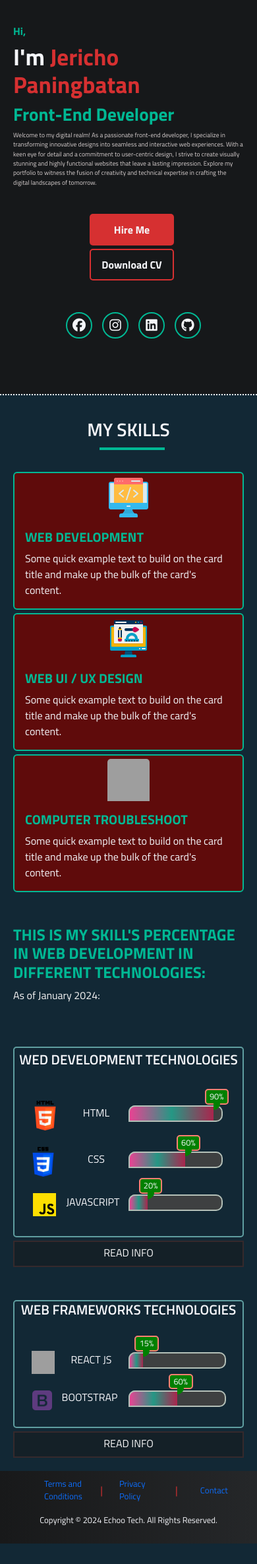
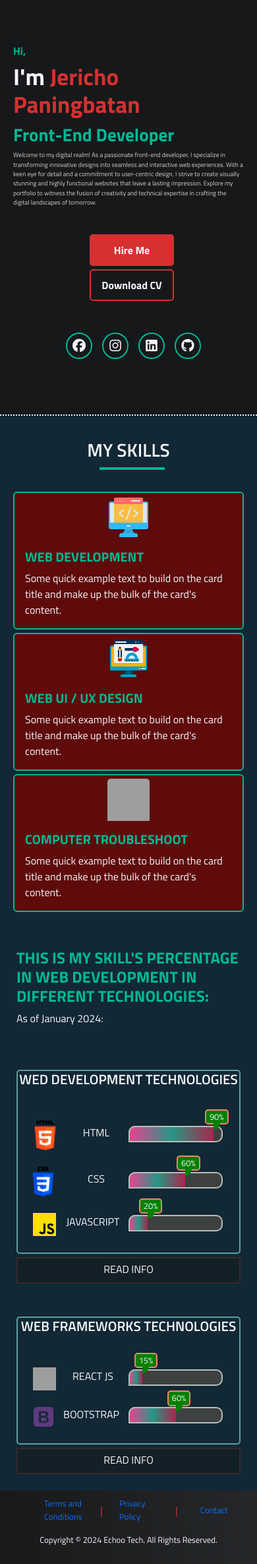
Before and after one commit to Jericho-Paningbatan/Native-Portfolio-Website, a PHP site: page / in a window 390 px wide. Shown: the part 100-2470 px from the top of the page at 66% size. Before the commit the page ends 2439 px from the top, so only its background shows below. Run offline with PHP 8.4, Linux system fonts and the light colour scheme; some libraries are stand-ins or nearby versions; grey boxes are pictures that could not be loaded.

Commit message:
UPDATE: 5:15PM

```diff
--- a/css/styles.css
+++ b/css/styles.css
@@ -1361,7 +1361,6 @@ footer{
   color: var(--anotherColor);
   font-size: 1.7em;
   text-align: left;
-
 }
 .myname-span{
 
@@ -1403,6 +1402,8 @@ footer{
 .text-con{
   text-align: center;
   margin-left: 0;
+  margin-top: 3rem;
+
 }
 
 }
@@ -1456,10 +1457,14 @@ footer{
 
     padding: 0;
   }
-  .percentage-skill
+  .percentage-skill{
+
+    padding: 5px;
+
+  }
   .percent{
 
-    padding: 5px;
+    padding-block: 20px;
 
   }
 
--- a/js/script.js
+++ b/js/script.js
@@ -184,7 +184,7 @@ function open3Infowebcon (){
   let closeBtn2 = document.querySelector('.closebtn2');
 
 
-    if(clickisTrue){
+    if(clickisTrue2){
 
       readBtn2.style.display = 'none';
       closeBtn2.style.display = 'block';
@@ -199,7 +199,7 @@ function open3Infowebcon (){
 
     }
 
-    clickisTrue = !clickisTrue;
+    clickisTrue2 = !clickisTrue2;
 
   };
 
```
